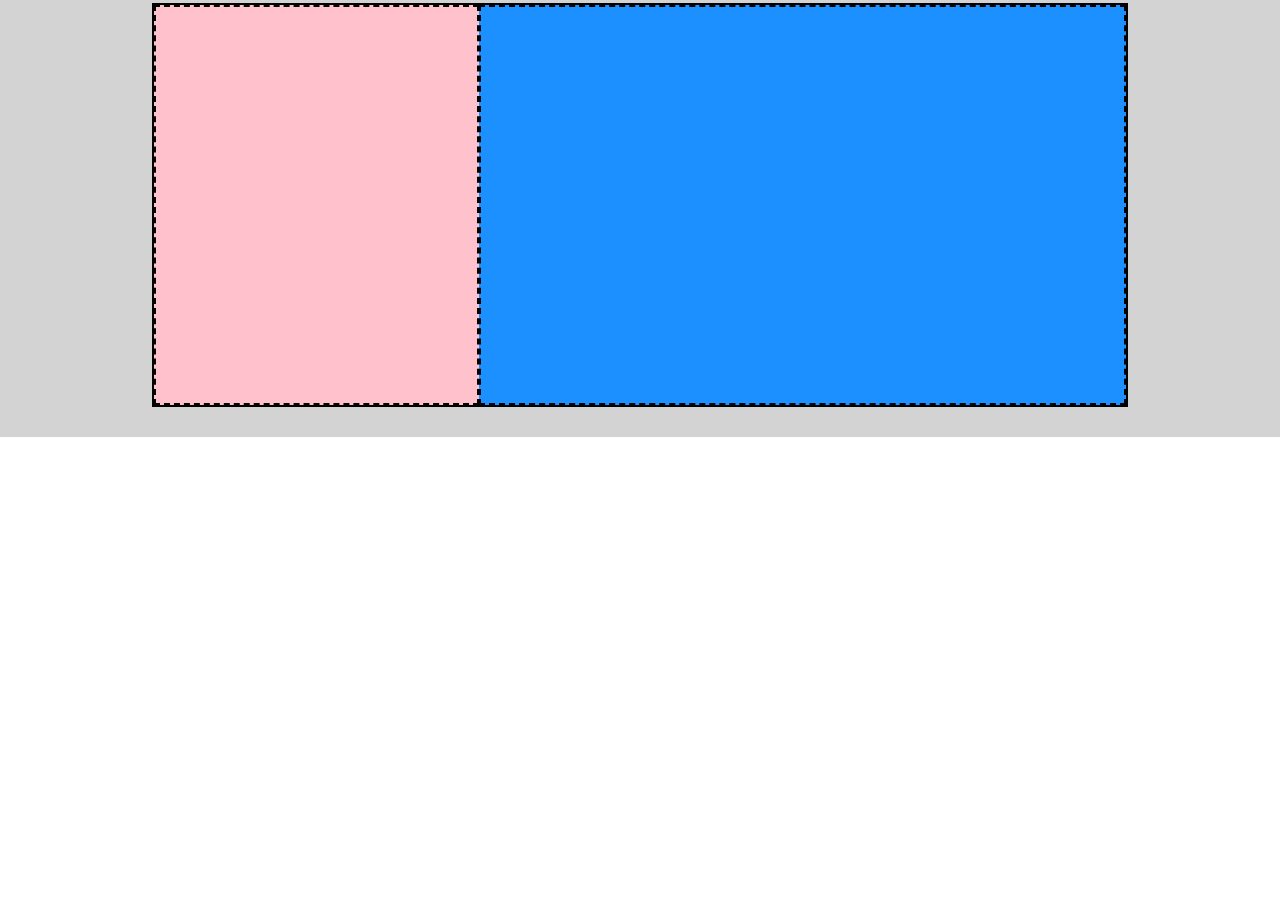
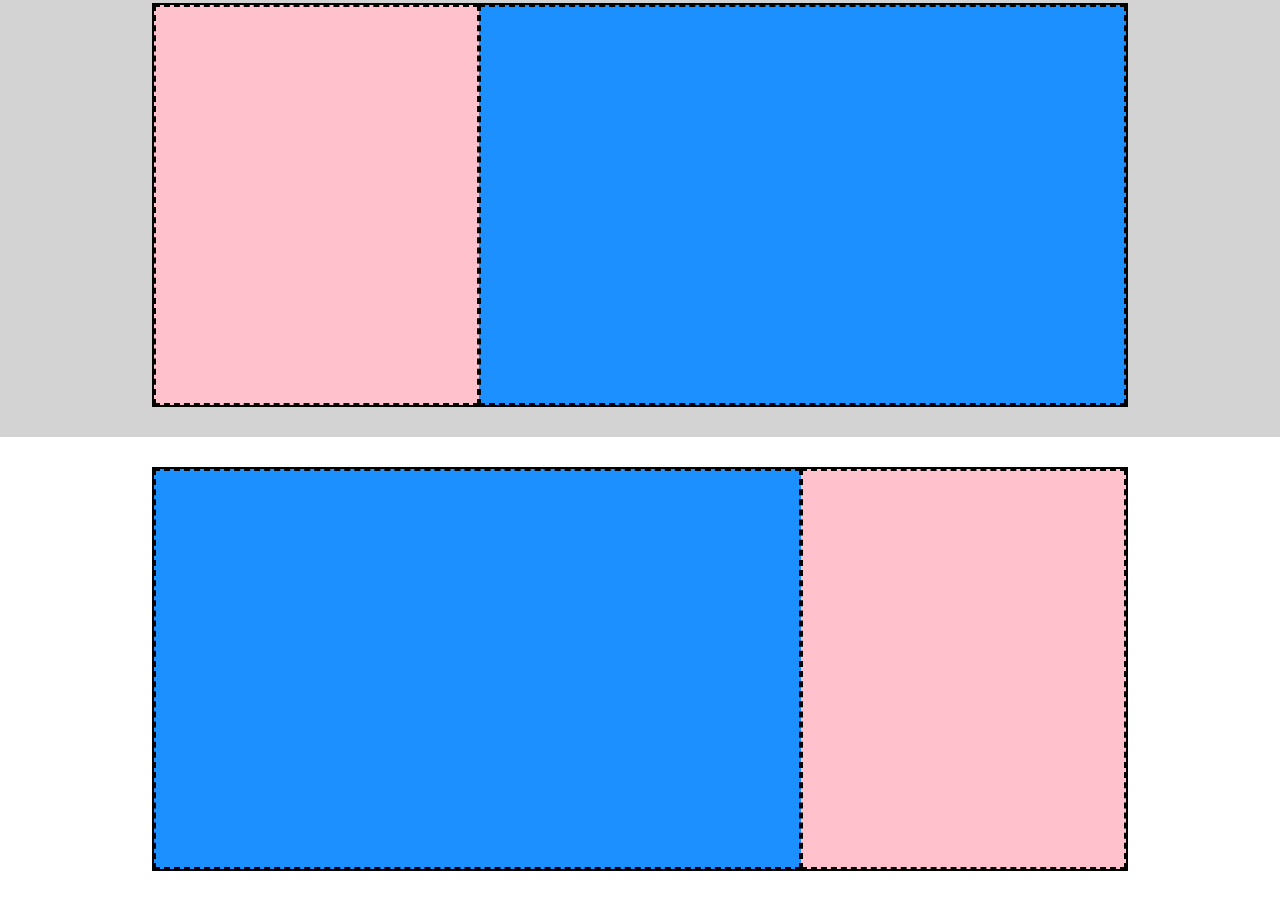
Before and after one commit to NiccoloDiDomenico/htmlcss-struttura-discord, a plain HTML site: page index.html in a window 1280 px wide. Shown: the part 981-1882 px from the top of the page. Before the commit the page ends 1418 px from the top, so only its background shows below. Drawn offline with Linux system fonts and the light colour scheme.

Commit message:
feat: added line 3

```diff
--- a/index.html
+++ b/index.html
@@ -56,6 +56,14 @@
             </div>
         </section>
 
+        <!-- add row 3 -->
+        <section class="section-white">
+            <div class="container row1">
+                <div class="item sky"></div>
+                <div class="item pink"></div>
+            </div>
+        </section>
+
 
     </main>
     <!-- /main -->
```
